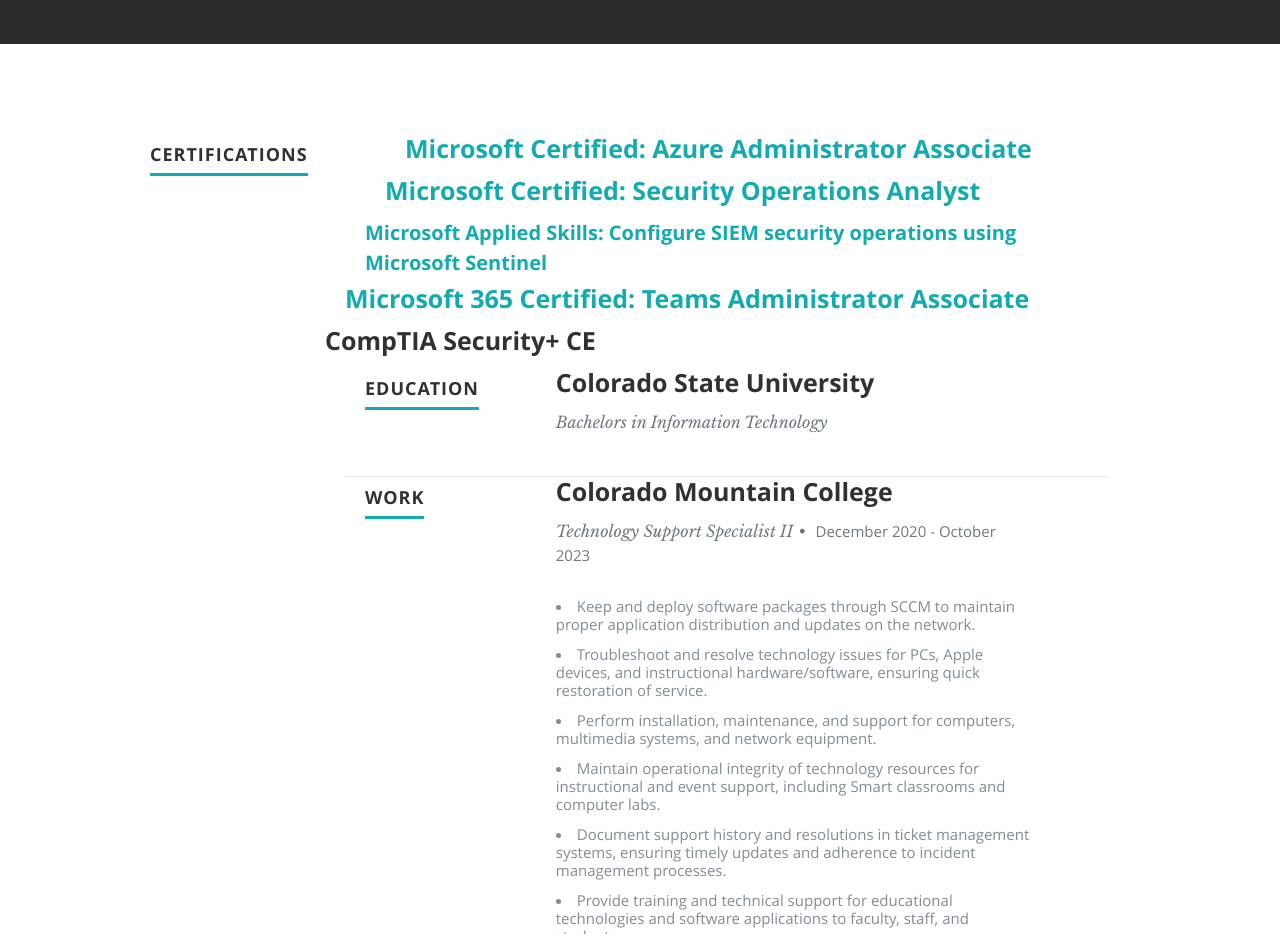
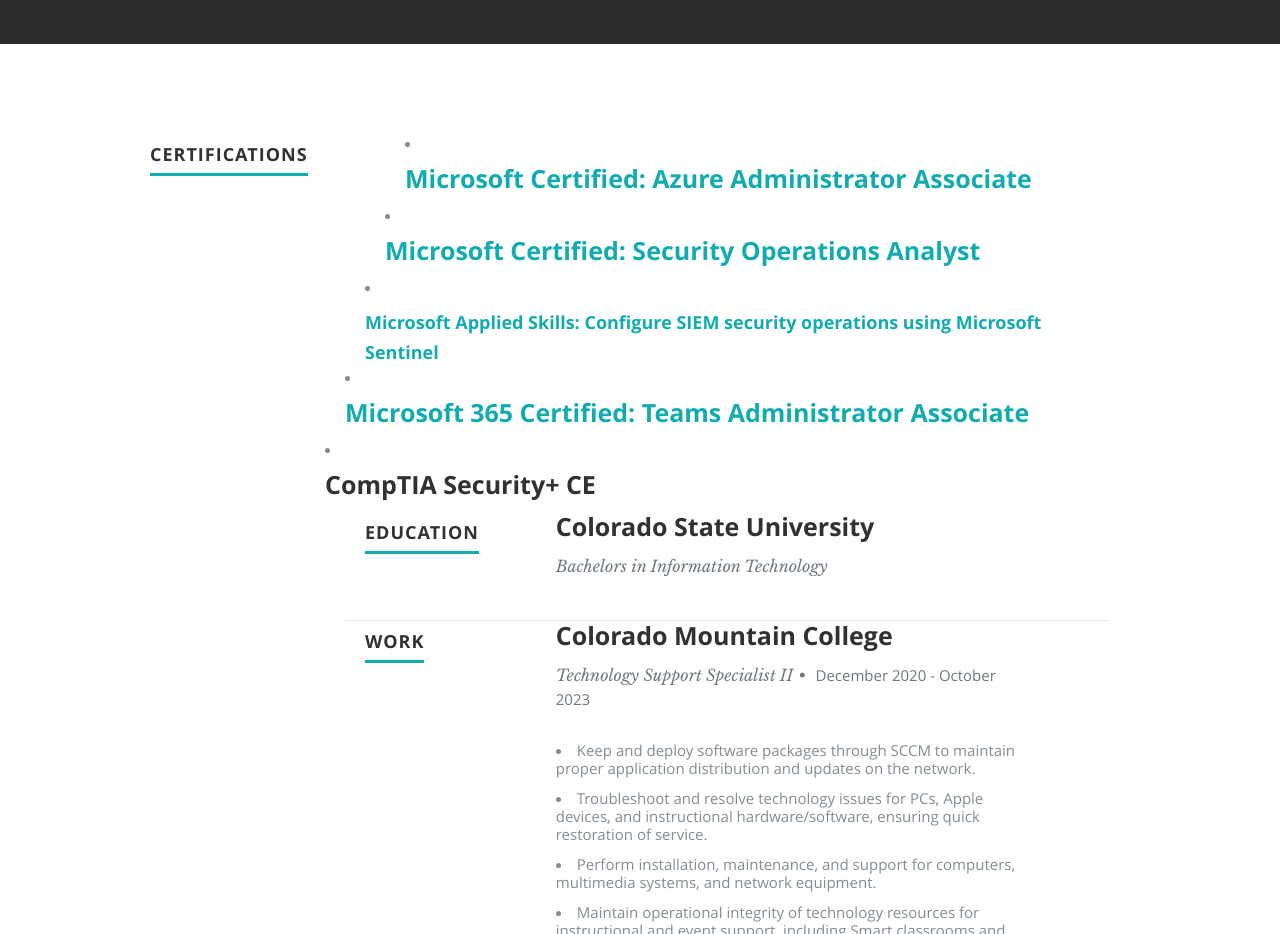
Before and after one commit to mrcodymichaelsmith/CSCRC, a plain HTML site: page frontend/index.html in a window 1280 px wide. Shown: the part 1080-2014 px from the top of the page. Drawn offline with nearby package versions, Linux system fonts and the light colour scheme; no server answers; a script that the page names is missing.

Commit message:
index.html
Trying to fix how certifications appear

```diff
--- a/frontend/index.html
+++ b/frontend/index.html
@@ -123,7 +123,7 @@
 
                <div class="twelve columns">
 
-                  <h3><span><a href="https://learn.microsoft.com/api/credentials/share/en-us/mrcodymichaelsmith/6C3A223B53C39BAB?sharingId=54051611CA6E2142">Microsoft Certified: Azure Administrator Associate</a></span></h3>
+                  <li></li><h3><span><a href="https://learn.microsoft.com/api/credentials/share/en-us/mrcodymichaelsmith/6C3A223B53C39BAB?sharingId=54051611CA6E2142">Microsoft Certified: Azure Administrator Associate</a></span></h3></li>
 
             </div> <!-- item end -->
 
@@ -131,14 +131,14 @@
 
                <div class="twelve columns">
 
-                 <h3><span><a href="https://learn.microsoft.com/api/credentials/share/en-us/mrcodymichaelsmith/8E3C5BC4CDB03267?sharingId=54051611CA6E2142">Microsoft Certified: Security Operations Analyst</a></span></h3>
+                 <li></li><h3><span><a href="https://learn.microsoft.com/api/credentials/share/en-us/mrcodymichaelsmith/8E3C5BC4CDB03267?sharingId=54051611CA6E2142">Microsoft Certified: Security Operations Analyst</a></span></h3></li>
 
             </div> <!-- item end -->
             <div class="row item">
 
                <div class="twelve columns">
 
-                 <h4><span><a href="https://learn.microsoft.com/api/credentials/share/en-us/mrcodymichaelsmith/F3F3F91F12D2CA25?sharingId=54051611CA6E2142">Microsoft Applied Skills: Configure SIEM security operations using Microsoft Sentinel</a></span></h4>
+                 <li></li><h5><span><a href="https://learn.microsoft.com/api/credentials/share/en-us/mrcodymichaelsmith/F3F3F91F12D2CA25?sharingId=54051611CA6E2142">Microsoft Applied Skills: Configure SIEM security operations using Microsoft Sentinel</a></span></h6></li>
 
             </div> <!-- item end -->
 
@@ -146,7 +146,7 @@
 
                <div class="twelve columns">
 
-                 <h3><span><a href="https://learn.microsoft.com/api/credentials/share/en-us/mrcodymichaelsmith/6C3A223B53C39BAB?sharingId=54051611CA6E2142">Microsoft 365 Certified: Teams Administrator Associate</a></span></h3>
+                 <li></li><h3><span><a href="https://learn.microsoft.com/api/credentials/share/en-us/mrcodymichaelsmith/6C3A223B53C39BAB?sharingId=54051611CA6E2142">Microsoft 365 Certified: Teams Administrator Associate</a></span></h3></li>
 
             </div> <!-- item end -->
 
@@ -154,7 +154,7 @@
 
                <div class="twelve columns">
 
-                  <h3>CompTIA Security+ CE</h3>
+                  <li></li><h3>CompTIA Security+ CE</h3></li>
 
                </div>
 
```
